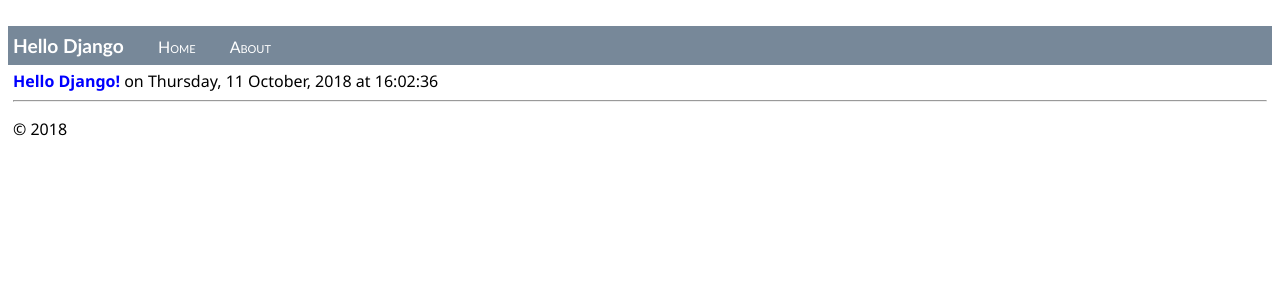
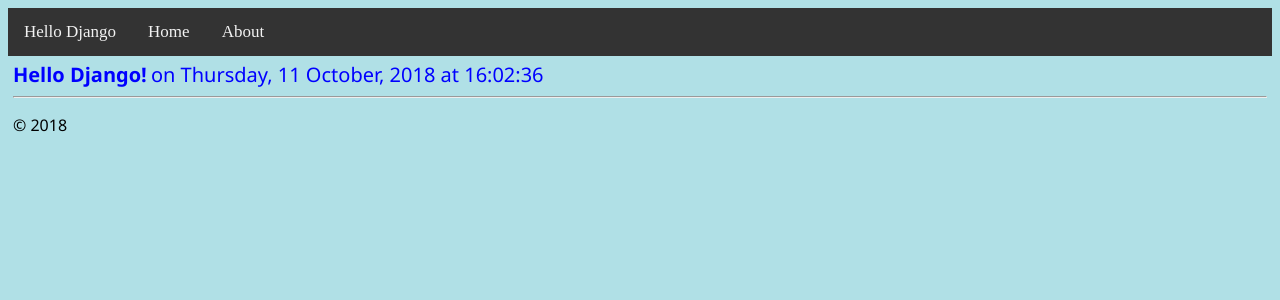
Before and after one commit to microsoft/python-sample-vs-learning-django, a Django app: page / in a window 1280 px wide. Shown: the top 300 px of the page. Run offline with Django 3.2, Linux system fonts and the light colour scheme.

Commit message:
style : Enhance HelloDjangoApp web page

```diff
--- a/BasicProject/HelloDjangoApp/static/site.css
+++ b/BasicProject/HelloDjangoApp/static/site.css
@@ -1,33 +1,38 @@
 .message {
     font-weight: 600;
+    font-size: 20px;
     color: blue;
 }
 
+.content {
+    font-size: 20px;
+    color: blue;
+}
 /* Code for step 3-4*/
 
 .navbar {
-    background-color: lightslategray;
-    font-size: 1em;
-    font-family: 'Trebuchet MS', 'Lucida Sans Unicode', 'Lucida Grande', 'Lucida Sans', Arial, sans-serif;
-    color: white;
-    padding: 8px 5px 8px 5px;
+  overflow: hidden;
+  background-color: #333;
 }
 
-    .navbar a {
-        text-decoration: none;
-        color: inherit;
-    }
-
-.navbar-brand {
-    font-size: 1.2em;
-    font-weight: 600;
+.navbar a {
+  float: left;
+  color: #f2f2f2;
+  text-align: center;
+  padding: 14px 16px;
+  text-decoration: none;
+  font-size: 17px;
 }
 
-.navbar-item {
-    font-variant: small-caps;
-    margin-left: 30px;
+.navbar a:hover {
+  background-color: #ddd;
+  color: black;
 }
 
+.navbar a.active {
+  background-color: #4CAF50;
+  color: white;
+}
 .body-content {
     padding: 5px;
     font-family: 'Segoe UI', Tahoma, Geneva, Verdana, sans-serif;
--- a/BasicProject/HelloDjangoApp/templates/HelloDjangoApp/about.html
+++ b/BasicProject/HelloDjangoApp/templates/HelloDjangoApp/about.html
@@ -1,7 +1,7 @@
 <!-- Change from step 3-4 -->
 {% extends "HelloDjangoApp/layout.html" %}
 {% block content %}
-{{ content }}
+<span class="content">{{ content }}</span>
 {% endblock %}
 
 <!-- Code for steps 3-3 and earlier
--- a/BasicProject/HelloDjangoApp/templates/HelloDjangoApp/index.html
+++ b/BasicProject/HelloDjangoApp/templates/HelloDjangoApp/index.html
@@ -1,7 +1,8 @@
 <!-- Change from step 3-4 -->
 {% extends "HelloDjangoApp/layout.html" %}
 {% block content %}
-<span class="message">{{ message }}</span>{{ content }}
+<span class="message">{{ message }}</span>
+<span class="content">{{ content }}</span>
 {% endblock %}
 
 <!-- For steps 3-3 and earlier
--- a/BasicProject/HelloDjangoApp/templates/HelloDjangoApp/layout.html
+++ b/BasicProject/HelloDjangoApp/templates/HelloDjangoApp/layout.html
@@ -7,7 +7,7 @@
     <link rel="stylesheet" type="text/css" href="{% static 'site.css' %}" />
 </head>
 
-<body>
+<body style="background-color:powderblue;">
     <div class="navbar">
         <a href="/" class="navbar-brand">Hello Django</a>
         <a href="{% url 'home' %}" class="navbar-item">Home</a>
```
Also changed, not shown: BasicProject/db.sqlite3.
